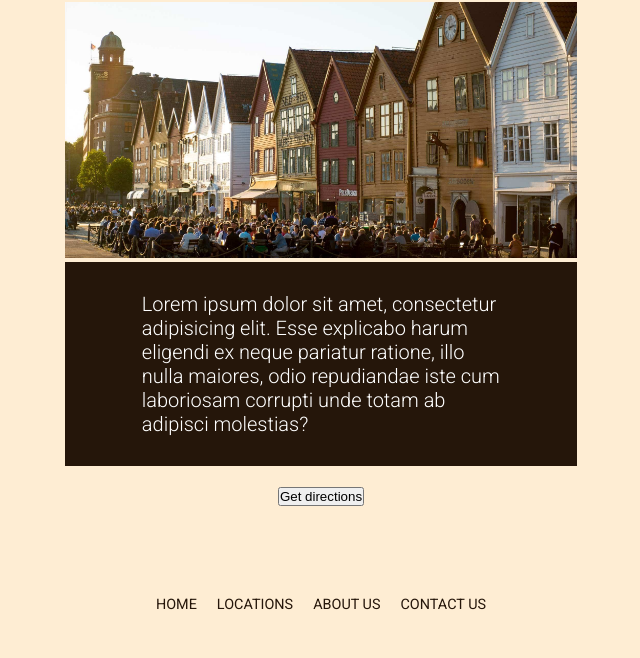
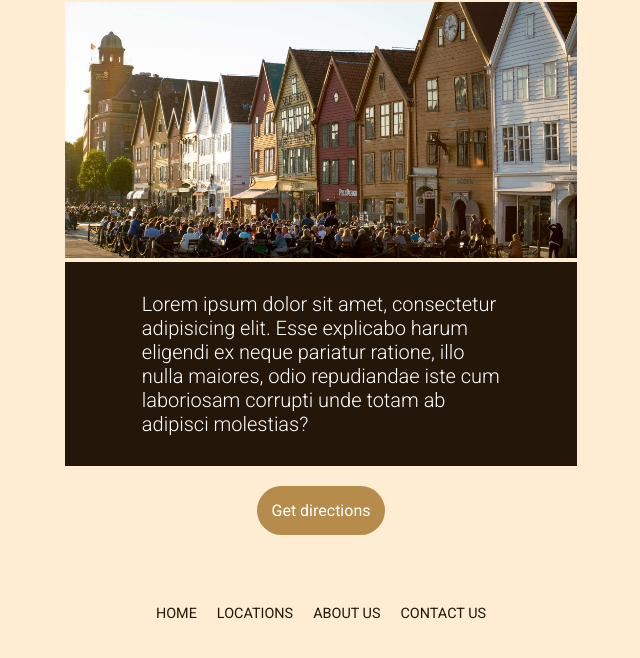
Before and after one commit to Sondre198/HTML-CSS-Resit, a plain HTML site: page shop_page.html in a window 1280 px wide. Shown: the part 178-836 px from the top of the page, without its empty margins (319-959 px from the left). Drawn offline with Linux system fonts and the light colour scheme.

Commit message:
fixed button on shop page

```diff
--- a/css/styles.css
+++ b/css/styles.css
@@ -254,6 +254,15 @@ header {
     padding: 30px 0 30px 0;
 }
 
+.container a {
+    background-color: var(--button-color);
+    color: var(--text-color);
+    padding: 15px;
+    border-radius: 25px;
+
+    margin-top: 20px;
+}
+
 /*contact*/
 .text_field {
     display: flex;
--- a/shop_page.html
+++ b/shop_page.html
@@ -42,7 +42,7 @@
                     </p>
 
                 </div>
-                <a href=""><button>Get directions</button></a>
+                <a href="">Get directions</a>
             </div>
         </section>
 
```
